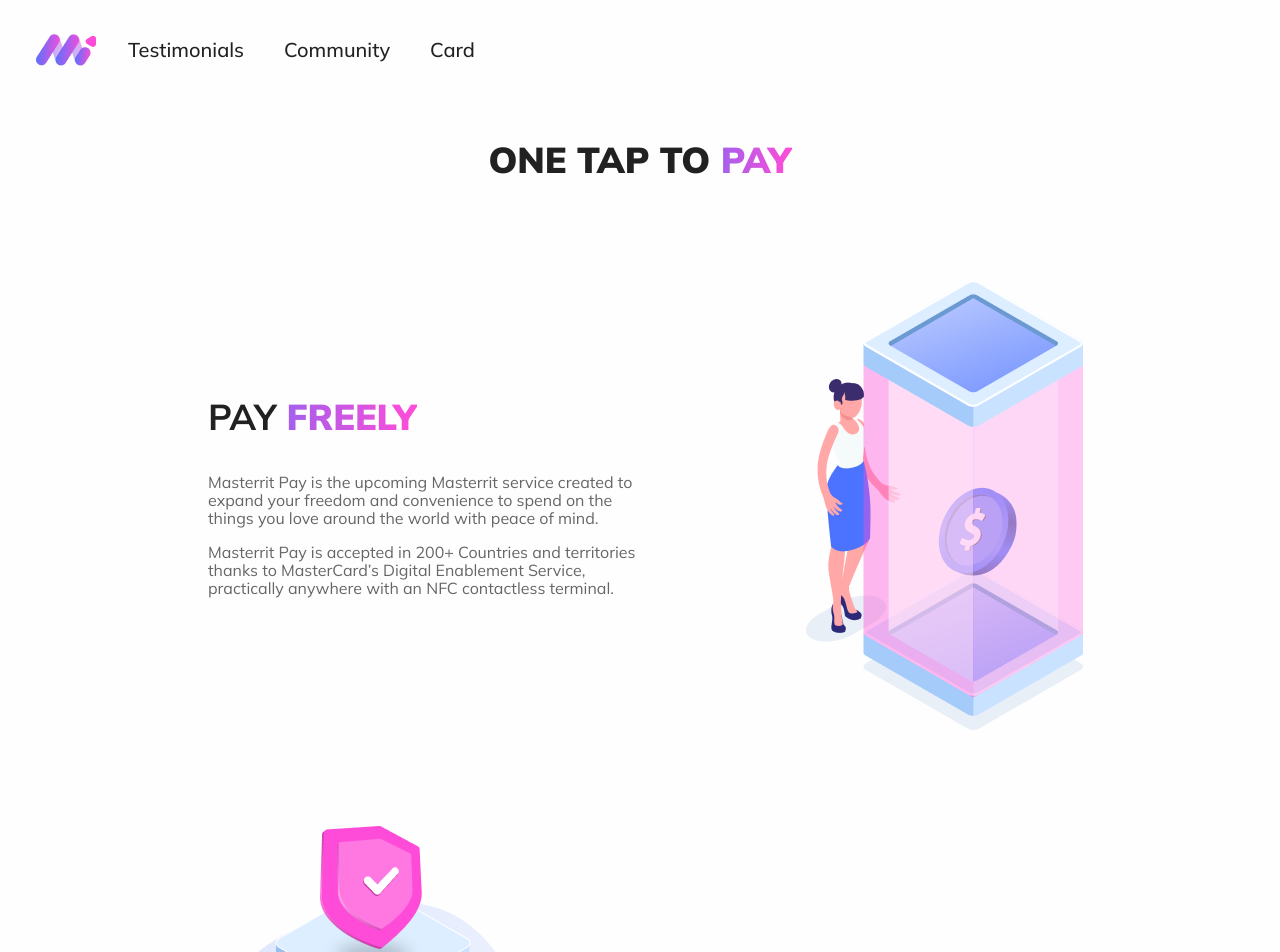
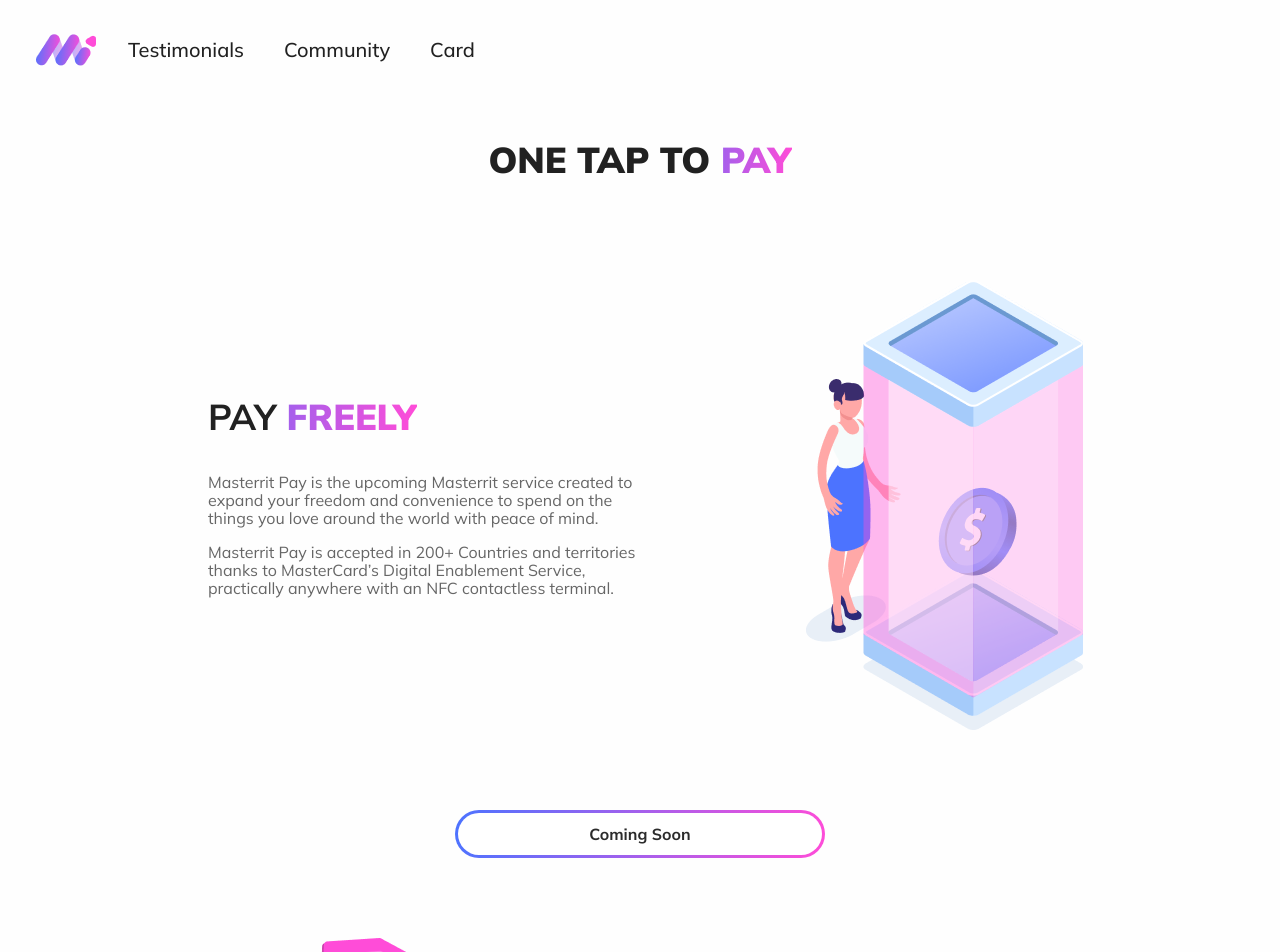
Before and after one commit to hamzahmd/masterrit, a React (Create React App) app: page /card in a window 1280 px wide. Shown: the top 952 px of the page. Built offline with nearby package versions, Linux system fonts and the light colour scheme.

Commit message:
Coming Soon Btn in the Card page

```diff
--- a/src/components/Card/CardStyles.js
+++ b/src/components/Card/CardStyles.js
@@ -28,7 +28,7 @@
   gridContainer: {
     display: "flex",
     justifyContent: "center",
-    marginBottom: "96px",
+    marginBottom: "80px",
   },
   cardContainer: {
     display: "flex",
@@ -102,4 +102,10 @@
     display: "flex",
     alignItems: "center",
   },
+  boxBtn: {
+    display: "flex",
+    width: " 100%",
+    justifyContent: "center",
+    marginBottom: "80px",
+  },
 }));
--- a/src/components/Card/PaySection.js
+++ b/src/components/Card/PaySection.js
@@ -1,6 +1,7 @@
 import React, { Fragment } from "react";
 import { useStyles } from "./CardStyles";
-import { Typography, Grid, Box } from "@material-ui/core";
+import { Typography, Grid, Box, Button } from "@material-ui/core";
+import UnFilledButton from "../../utilities/UnFilledButton";
 import womanBitcoin from "../../assets/images/womanbitcoin.png";
 
 const PaySection = () => {
@@ -34,6 +35,9 @@
           </Box>
         </Grid>
       </Grid>
+      <Box className={classes.boxBtn}>
+        <UnFilledButton width={"370px"} buttonText={"Coming Soon"} />
+      </Box>
     </Fragment>
   );
 };
--- a/src/utilities/UnFilledButton.js
+++ b/src/utilities/UnFilledButton.js
@@ -1,8 +1,12 @@
 import React from "react";
 import "./style.css";
 
-const UnFilledButton = ({ buttonText, buttonFn }) => {
-  return <button className="grounded-radiants">{buttonText}</button>;
+const UnFilledButton = ({ buttonText, buttonFn, width }) => {
+  return (
+    <button className="grounded-radiants" style={{ width: `${width}` }}>
+      {buttonText}
+    </button>
+  );
 };
 
 export default UnFilledButton;
--- a/src/utilities/style.css
+++ b/src/utilities/style.css
@@ -10,7 +10,7 @@
   text-align: center;
   height: 48px;
   min-width: 133px;
-  max-width: 335px;
+  max-width: 370px;
   font-size: 16px;
   line-height: 20px;
   left: 0px;
```
